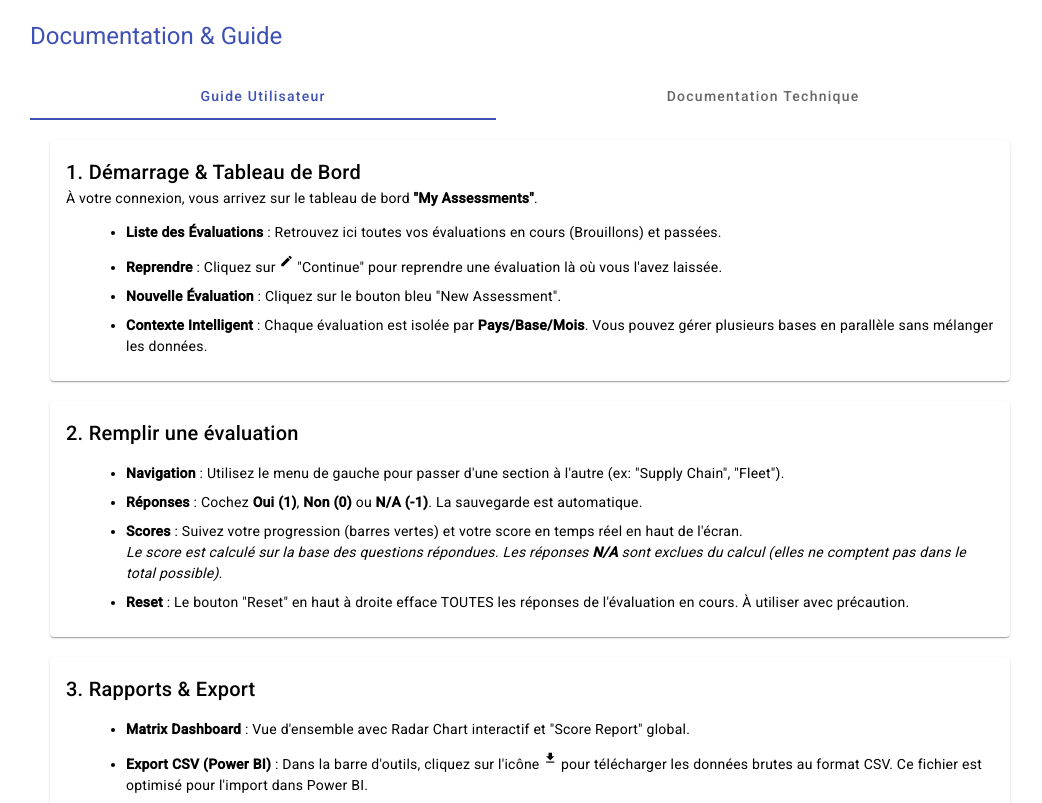
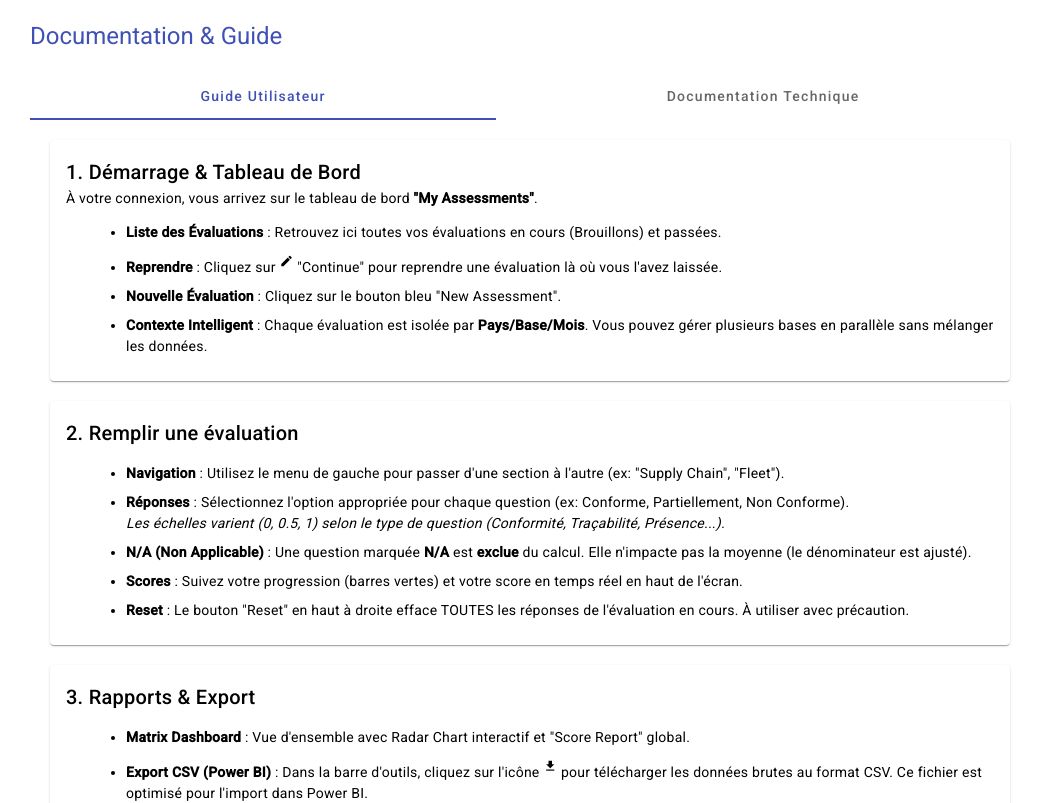
Before and after one commit to Archi-web3/LAT, an Angular app in the folder elat-app/: page /admin/docs in a window 1280 px wide. Shown: the top 803 px of the page, without its empty margins (110-1152 px from the left). Built offline with nearby package versions, Linux system fonts and the light colour scheme; sample sign-in values are in the browser's storage.

Commit message:
Clarify documentation regarding response scales and NA exclusion

```diff
--- a/elat-app/src/app/features/admin/admin-docs/admin-docs.component.ts
+++ b/elat-app/src/app/features/admin/admin-docs/admin-docs.component.ts
@@ -45,10 +45,11 @@ import { MatExpansionModule } from '@angular/material/expansion';
                 <mat-card-content>
                     <ul>
                         <li><strong>Navigation</strong> : Utilisez le menu de gauche pour passer d'une section à l'autre (ex: "Supply Chain", "Fleet").</li>
-                        <li><strong>Réponses</strong> : Cochez <strong>Oui (1)</strong>, <strong>Non (0)</strong> ou <strong>N/A (-1)</strong>. La sauvegarde est automatique.</li>
-                        <li><strong>Scores</strong> : Suivez votre progression (barres vertes) et votre score en temps réel en haut de l'écran.
-                            <br><em>Le score est calculé sur la base des questions répondues. Les réponses <strong>N/A</strong> sont exclues du calcul (elles ne comptent pas dans le total possible).</em>
+                        <li><strong>Réponses</strong> : Sélectionnez l'option appropriée pour chaque question (ex: Conforme, Partiellement, Non Conforme).
+                            <br><em>Les échelles varient (0, 0.5, 1) selon le type de question (Conformité, Traçabilité, Présence...).</em>
                         </li>
+                        <li><strong>N/A (Non Applicable)</strong> : Une question marquée <strong>N/A</strong> est <strong>exclue</strong> du calcul. Elle n'impacte pas la moyenne (le dénominateur est ajusté).</li>
+                        <li><strong>Scores</strong> : Suivez votre progression (barres vertes) et votre score en temps réel en haut de l'écran.</li>
                         <li><strong>Reset</strong> : Le bouton "Reset" en haut à droite efface TOUTES les réponses de l'évaluation en cours. À utiliser avec précaution.</li>
                     </ul>
                 </mat-card-content>
```
